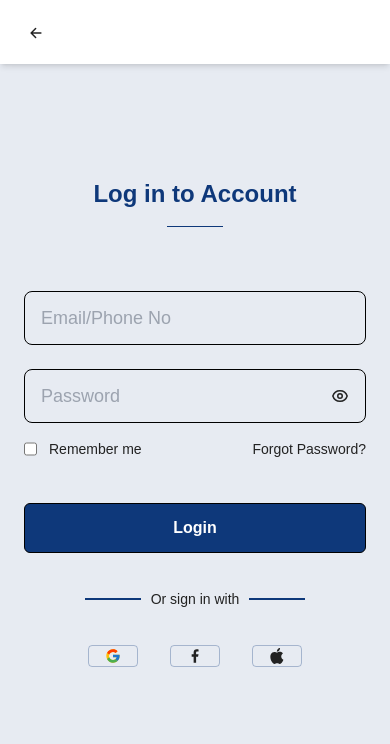
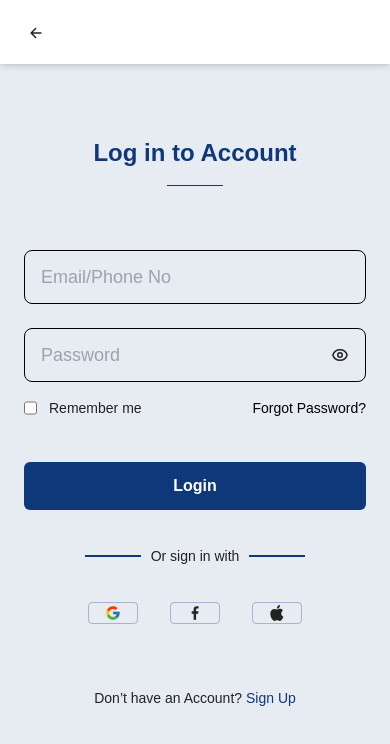
Before and after one commit to ihemebiriegondu/veepay-new-landingpage, a React (Create React App) app: page /login in a window 390 px wide. Shown: the top 744 px of the page. Built offline with nearby package versions, Linux system fonts and the light colour scheme; the HTML template or start-up script is replaced by a standard one.

Commit message:
finished the login functionalities

```diff
--- a/src/App.js
+++ b/src/App.js
@@ -2,6 +2,7 @@ import { BrowserRouter as Router, Routes, Route } from "react-router-dom";
 import Home from "./pages/home";
 import Login from "./pages/login";
 import SignUp from "./pages/signUp";
+import Dashboard from "./pages/dashboard";
 
 function App() {
   return (
@@ -10,6 +11,7 @@ function App() {
         <Route path="/" element={<Home />} />
         <Route path="/login" element={<Login />} />
         <Route path="/signUp" element={<SignUp />} />
+        <Route path="/dashboard" element={<Dashboard />} />
       </Routes>
     </Router>
   );
--- /dev/null
+++ b/src/components/login&sugnupComponents/feedbacks.jsx
@@ -0,0 +1,22 @@
+import React from "react";
+import successIcon from "../../assets/icons/Vector success.png";
+import { IoMdThumbsUp } from "react-icons/io";
+
+export default function Feedbacks({ text }) {
+  return (
+    <section className="absolute top-0 bottom-0 w-full z-40 bg-feedbackBg flex flex-col items-center justify-center">
+      <img
+        src={successIcon}
+        alt="sucess iicon"
+        className="md:w-20 w-14 md:h-20 w-14"
+      />
+      <h1 className="md:mt-9 mt-6 md:mb-10 mb-7 text-primary font-bold md:text-4xl text-3xl">
+        {text}
+      </h1>
+      <p className="flex items-stretch gap-1">
+        <span className="md:text-base text-sm font-medium">Enjoy!</span>
+        <IoMdThumbsUp className="md:w-5 w-4 md:h-5 h-4" />
+      </p>
+    </section>
+  );
+}
--- a/src/components/login&sugnupComponents/formButtons.jsx
+++ b/src/components/login&sugnupComponents/formButtons.jsx
@@ -1,12 +1,17 @@
 import React from "react";
 
-export default function FormButtons({ type, text, font, formButtonEvent }) {
+export default function FormButtons({ type, text, font, buttonType }) {
   return (
     <button
-      className={`lg:py-4 py-3 border border-black rounded-md w-full outline-none transition ease-in-out duration-500 ${
-       type === 'info' ?  "bg-transparent hover:bg-primary hover:text-white" : type === 'invalid' ? 'bg-invalid text-white' : 'bg-primary text-white'
+      type={buttonType}
+      disabled={type === "invalid"}
+      className={`lg:py-4 py-3 rounded-md w-full outline-none transition ease-in-out duration-500 ${
+        type === "info"
+          ? "bg-transparent hover:bg-primary/90 hover:text-white border border-black"
+          : type === "invalid"
+          ? "bg-invalid text-white"
+          : "bg-primary hover:bg-primary/90 text-white"
       } ${font}`}
-      onClick={() => {formButtonEvent()}}
     >
       {text}
     </button>
--- a/src/components/login&sugnupComponents/loginForm.jsx
+++ b/src/components/login&sugnupComponents/loginForm.jsx
@@ -1,13 +1,48 @@
-import React from "react";
-import { Link } from "react-router-dom";
+import React, { useState } from "react";
+import { Link, useNavigate } from "react-router-dom";
 import { FcGoogle } from "react-icons/fc";
 import { GrFacebookOption, GrApple } from "react-icons/gr";
 import { HiOutlineEye, HiOutlineEyeOff } from "react-icons/hi";
 import FormButtons from "./formButtons";
 
-export default function LoginForm() {
+export default function LoginForm(props) {
+  const navigate = useNavigate();
+
+  const [validityButton, setValidityButton] = useState("submit");
+  const [passwordType, setPasswordType] = useState("password");
+  const [password, setPassword] = useState("");
+  const [passwordError, setPasswordError] = useState(false);
+  const [email, setEmail] = useState("");
+  const [emailError, setEmailError] = useState(false);
+  const emailRegex = /^([a-zA-Z0-9._%-]+@[a-zA-Z0-9.-]+\.[a-zA-Z]{2,})$/;
+
+
+  const submitForm = (e) => {
+    e.preventDefault();
+
+    if (email === "" && password === "") {
+      setEmailError(true);
+      setPasswordError(true);
+      setValidityButton("invalid");
+    } else if (email === "" || password === "" || !emailRegex.test(email)) {
+      if (email === "" || !emailRegex.test(email)) {
+        setEmailError(true);
+        setValidityButton("invalid");
+      } else if (password === "") {
+        setPasswordError(true);
+        setValidityButton("invalid");
+      }
+    } else {
+      props.sucessType('login')
+      setTimeout(() => {
+        props.sucessType('')
+        navigate('/dashboard')
+      }, 2000);
+    }
+  };
+
   return (
-    <form className="w-full">
+    <form className="w-full" noValidate onSubmit={(e) => submitForm(e)}>
       <h1 className="text-primary lg:text-3xl text-2xl font-bold text-center lg:mb-5 mb-4">
         Log in to Account
       </h1>
@@ -18,52 +53,120 @@ export default function LoginForm() {
           name="email"
           id="email"
           placeholder="Email/Phone No"
-          className="outline-none lg:py-4 py-3 lg:px-6 px-4 w-full border border-black lg:rounded-xl rounded-lg lg:text-xl text-lg bg-transparent"
+          className={`outline-none lg:py-4 py-3 lg:px-6 px-4 w-full border lg:rounded-xl rounded-lg lg:text-xl text-lg bg-transparent ${
+            emailError ? "border-warning" : "border-black"
+          }`}
+          onChange={(e) => {
+            setEmail(e.target.value);
+            setEmailError(false);
+            setPasswordError(false);
+            setValidityButton("button");
+          }}
         />
-        <span className="mt-3 mb-4 inline-block text-warning text-base hidden">
+        {emailError && (
+          <span className="mt-3 mb-4 inline-block text-warning md:text-base text-sm">
             invalid email
           </span>
+        )}
       </div>
       <div className="mb-4">
-        <div className="lg:py-4 py-3 lg:px-6 px-4 w-full border border-black lg:rounded-xl rounded-lg lg:text-xl text-lg flex items-center justify-between">
+        <div
+          className={`lg:px-6 px-4 w-full border lg:rounded-xl rounded-lg lg:text-xl text-lg flex items-center justify-between ${
+            passwordError ? "border-warning" : "border-black"
+          }`}
+        >
           <input
-            type="password"
+            type={passwordType}
             name="password"
             id="password"
             placeholder="Password"
-            className="outline-none bg-transparent"
+            className="lg:py-4 py-3 outline-none bg-transparent w-full me-4"
+            onChange={(e) => {
+              setPassword(e.target.value);
+              setEmailError(false);
+              setPasswordError(false);
+              setValidityButton("button");
+            }}
           />
-          <HiOutlineEye />
-          <HiOutlineEyeOff className="hidden" />
+          <button type="button" className="outline-none border-none">
+            <HiOutlineEye
+              className={`${passwordType === "password" ? "block" : "hidden"}`}
+              onClick={() => setPasswordType("text")}
+            />
+            <HiOutlineEyeOff
+              className={`${passwordType === "password" ? "hidden" : "block"}`}
+              onClick={() => setPasswordType("password")}
+            />
+          </button>
         </div>
-        <span className="mt-3 mb-1.5 inline-block text-warning text-base hidden">
+        {passwordError && (
+          <span className="mt-3 mb-1.5 inline-block text-warning md:text-base text-sm">
             Incorrect Password?
           </span>
+        )}
       </div>
       <div className="flex justify-between items-center md:text-base text-sm mb-11">
-        <div className="flex">
-          <input type="checkbox" name="remember" id="remember" className="" />
-          <p className="ms-3">Remember me</p>
+        <div
+          className={`flex ${
+            emailError || passwordError ? "invisible" : "visible"
+          }`}
+        >
+          <input
+            type="checkbox"
+            name="remember"
+            id="remember"
+            className="cursor-pointer"
+          />
+          <label htmlFor="remember" className="ms-3 cursor-pointer">
+            Remember me
+          </label>
         </div>{" "}
-        <Link to={"/login"}>Forgot Password?</Link>
+        <Link
+          to={"/login"}
+          className={`${passwordError ? "text-warning" : "text-black"}`}
+        >
+          Forgot Password?
+        </Link>
       </div>
-      <FormButtons type={"submit"} text={"Login"} font={"font-bold lg:text-xl"} />
+      <FormButtons
+        type={validityButton}
+        text={"Login"}
+        font={"font-bold lg:text-xl"}
+        buttonType={"submit"}
+      />
       <div className="lg:mt-11 mt-9 lg:mb-11 mb-9 flex justify-center items-center">
         <span className="border border-primary md:w-16 w-14"></span>
-        <p className="mx-2.5 lg:text-base text-sm font-medium">Or sign in with </p>
+        <p className="mx-2.5 lg:text-base text-sm font-medium">
+          Or sign in with{" "}
+        </p>
         <span className="border border-primary md:w-16 w-14"></span>
       </div>
       <div className="flex items-center justify-center md:gap-10 gap-8">
+        <Link to={"/login"}>
           <div className="md:px-5 px-4 md:py-1 py-0.5 border border-primary/30 md:rounded-md rounded">
             <FcGoogle />
           </div>
+        </Link>
+        <Link to={"/login"}>
           <div className="md:px-5 px-4 md:py-1 py-0.5 border border-primary/30 md:rounded-md rounded">
             <GrFacebookOption />
           </div>
+        </Link>
+        <Link to={"/login"}>
           <div className="md:px-5 px-4 md:py-1 py-0.5 border border-primary/30 md:rounded-md rounded">
             <GrApple />
           </div>
+        </Link>
       </div>
+
+      <p className="pt-16 text-center text-sm font-medium lg:hidden block">
+        <span>
+          Don’t have an Account?{" "}
+          <Link to={"/signUp"} className="text-primary">
+            Sign Up
+          </Link>
+        </span>
+      </p>
     </form>
   );
 }
--- a/src/components/login&sugnupComponents/sideInfo.jsx
+++ b/src/components/login&sugnupComponents/sideInfo.jsx
@@ -1,27 +1,24 @@
 import React from "react";
-import { useNavigate } from "react-router-dom";
+import { Link } from "react-router-dom";
 import FormButtons from "./formButtons";
 
 export default function SideInfo() {
-  const navigate = useNavigate();
-  const navFunction = () => {
-    navigate("/signUp");
-  };
-
   return (
-    <article className="basis-7/12 text-center lg:block hidden">
+    <article className="xl:basis-7/12 basis-3/4 text-center lg:block hidden">
       <h2 className="text-2xl font-bold mb-6">
         Don’t have an Account? <span className="text-primary">Sign Up</span>
       </h2>
       <p className="text-sm font-medium mb-12">
         Fill up some informations and start journey with us.
       </p>
-      <FormButtons
-        type={"info"}
-        text={"Sign up"}
-        font={"font-medium text-lg"}
-        formButtonEvent={navFunction}
-      />
+      <Link to={"/signUp"}>
+        <FormButtons
+          type={"info"}
+          text={"Sign up"}
+          font={"font-medium text-lg"}
+          buttonType={"button"}
+        />
+      </Link>
     </article>
   );
 }
--- a/src/pages/login.jsx
+++ b/src/pages/login.jsx
@@ -1,19 +1,24 @@
-import React from "react";
+import React, { useState } from "react";
 import SideInfo from "../components/login&sugnupComponents/sideInfo";
 import LoginForm from "../components/login&sugnupComponents/loginForm";
 import LogoNav from "../components/login&sugnupComponents/logoNav";
+import Feedbacks from "../components/login&sugnupComponents/feedbacks";
 
 export default function Login() {
+  const [sucessForm, setSucessForm] = useState("");
+
   return (
     <div>
       <main className="absolute top-0 bottom-0 w-full z-20 md:bg-transparent bg-mobileFormBg">
         <LogoNav />
-        <section className="lg:px-20 md:px-12 px-6 pt-10 pb-10 flex flex-row justify-between items-center gap-x-52 h-full md:bg-transparent bg-mobileFormBg formSection">
+        <section className="xl:px-20 md:px-12 px-6 pt-10 pb-10 flex flex-row justify-between items-center xl:gap-x-52 gap-x-44 h-full md:bg-transparent bg-mobileFormBg formSection">
           <SideInfo />
-          <LoginForm />
+          <LoginForm sucessType={setSucessForm} />
         </section>
       </main>
-      <div className="bg-formBg absolute top-0 bottom-0 -left-28 w-5/12 z-10 -skew-x-8 md:block hidden"></div>
+      <div className="bg-formBg absolute top-0 bottom-0 2xl:-left-28 xl:-left-20 -left-20 xl:w-5/12 lg:w-1/2 w-5/12 z-10 -skew-x-8 md:block hidden"></div>
+
+      {sucessForm !== "" && <Feedbacks text={sucessForm === "login" ? 'Login Successful' : 'Sign Up Successful'} />}
     </div>
   );
 }
--- a/tailwind.config.js
+++ b/tailwind.config.js
@@ -12,6 +12,7 @@ module.exports = {
         warning: "#FF0000",
         formBg: "#CFD7E4",
         mobileFormBg: '#E7EBF2',
+        feedbackBg: '#D9D9D9E5',
       },
       spacing: {
         130: "28.7rem",
```
Also changed, not shown: src/components/login&sugnupComponents/logoNav.jsx (+5 -4 lines), src/pages/dashboard.jsx (added, +7 -0 lines), src/assets/icons/Vector success.png (added). Lines whose indentation alone changed are shown as unchanged.
